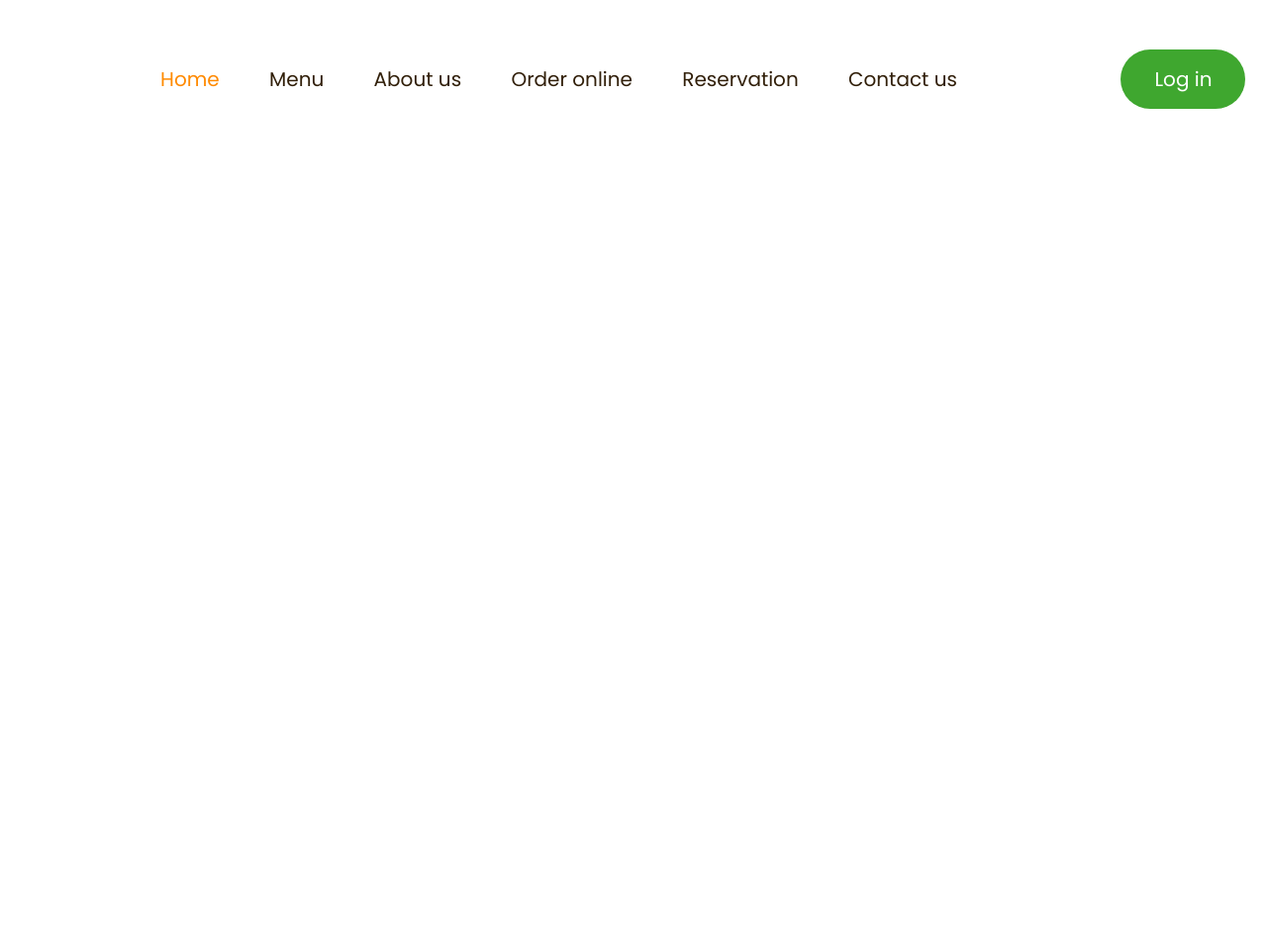
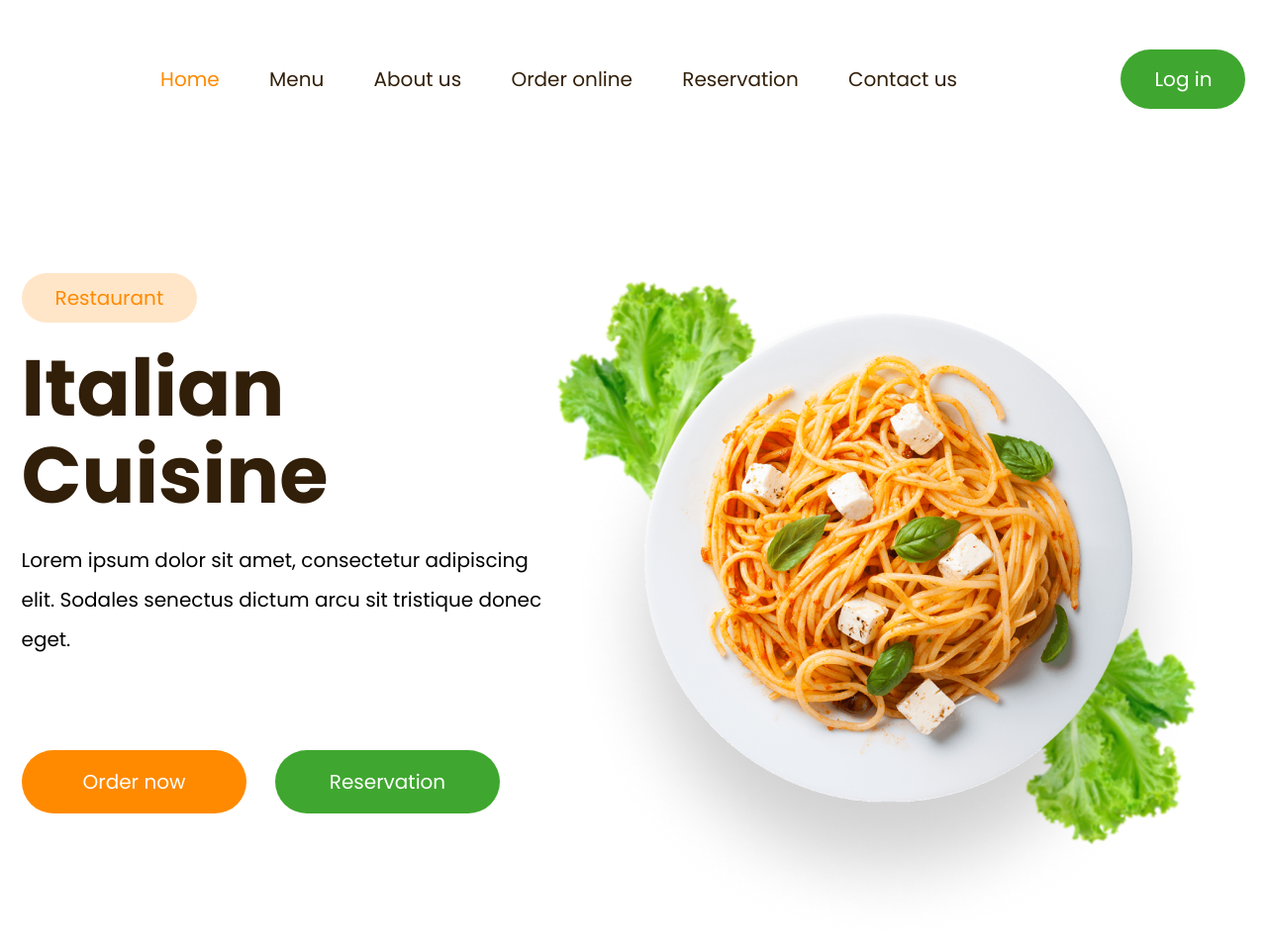
Before and after one commit to RAnami156/Restaurant, a plain HTML site: page index.html in a window 1280 px wide. Shown: the whole page at 99% size. Before the commit the page ends 800 px from the top, so only its background shows below. Drawn offline with Linux system fonts and the light colour scheme.

Commit message:
main 0.1

```diff
--- a/assets/style/style.css
+++ b/assets/style/style.css
@@ -2,6 +2,7 @@
     --black: #311F09;
     --orange: #FF8A00;
     --green: #3FA72F;
+    --white-orange: #FFE6C9;
 }
 
 body, html {
@@ -14,6 +15,8 @@ body, html {
 
 * {
     box-sizing: border-box;
+    margin: 0;
+    padding: 0;
 }
 
 .container {
@@ -86,3 +89,70 @@ nav a.checked:hover{
     color: var(--green);
     transform: scale(1.05)
 }
+
+
+/* MAIN */
+
+main {
+    margin-top: 166px;
+}
+
+.main-content{
+    display: flex;
+    justify-content: space-between;
+    /* align-items: center; */
+}
+
+.main-content_about{
+    color: var(--orange);
+    background-color: var(--white-orange);
+    padding: 10px 34px ;
+    border-radius: 126px;
+    display: inline-block;
+
+    margin-bottom: 22px;
+}
+
+.main-content h1{
+    color: var(--black);
+    font-size: 80px;
+    line-height: 110%;
+    font-weight: 700;
+
+    margin-bottom: 22px;
+}
+
+.main-content p{
+    line-height: 200%;
+}
+
+.main-content_buttons {
+    margin-top: 92px;
+}
+
+.main-content_buttons  a:first-of-type{
+    display: inline-block;
+    padding: 17px 62px;
+    background-color: var(--orange);
+    border-radius: 162px;
+    color: white;
+    text-decoration: none;
+    margin-right: 23px;
+
+    transition: transform .4s ;
+}
+
+.main-content_buttons a:hover {
+    transform: scale(1.05)
+}
+
+.main-content_buttons a:last-of-type{
+    display: inline-block;
+    padding: 17px 55px;
+    background-color: var(--green);
+    border-radius: 162px;
+    color: white;
+    text-decoration: none;
+
+    transition: transform .4s ;
+}
--- a/index.html
+++ b/index.html
@@ -10,6 +10,7 @@
 <link href="https://fonts.googleapis.com/css2?family=Poppins:ital,wght@0,100;0,200;0,300;0,400;0,500;0,600;0,700;0,800;0,900;1,100;1,200;1,300;1,400;1,500;1,600;1,700;1,800;1,900&display=swap" rel="stylesheet">
 </head>
 <body>
+    <!-- HEADER -->
     <header>
         <div class="container">
 
@@ -40,5 +41,39 @@
         </div>
 
     </header>
+    <!--    MAIN -->
+    <main>
+
+        <div class="container">
+
+            <div class="main-content">
+
+                <div>
+                    <div class="main-content_about">Restaurant</div>
+                    <h1>Italian <br> Cuisine</h1>
+
+                    <p>Lorem ipsum dolor sit amet, consectetur adipiscing elit.
+                    Sodales senectus dictum arcu sit tristique donec eget.</p>
+
+                    <div class="main-content_buttons">
+                        <a href="#">
+                            Order now
+                        </a>
+
+                        <a href="#">
+                            Reservation
+                        </a>
+                    </div>
+                </div>
+
+                <div>
+                    <img src="assets/img/main_bg.png" alt="">
+                </div>
+
+            </div>
+
+        </div>
+
+    </main>
 </body>
 </html>
```
